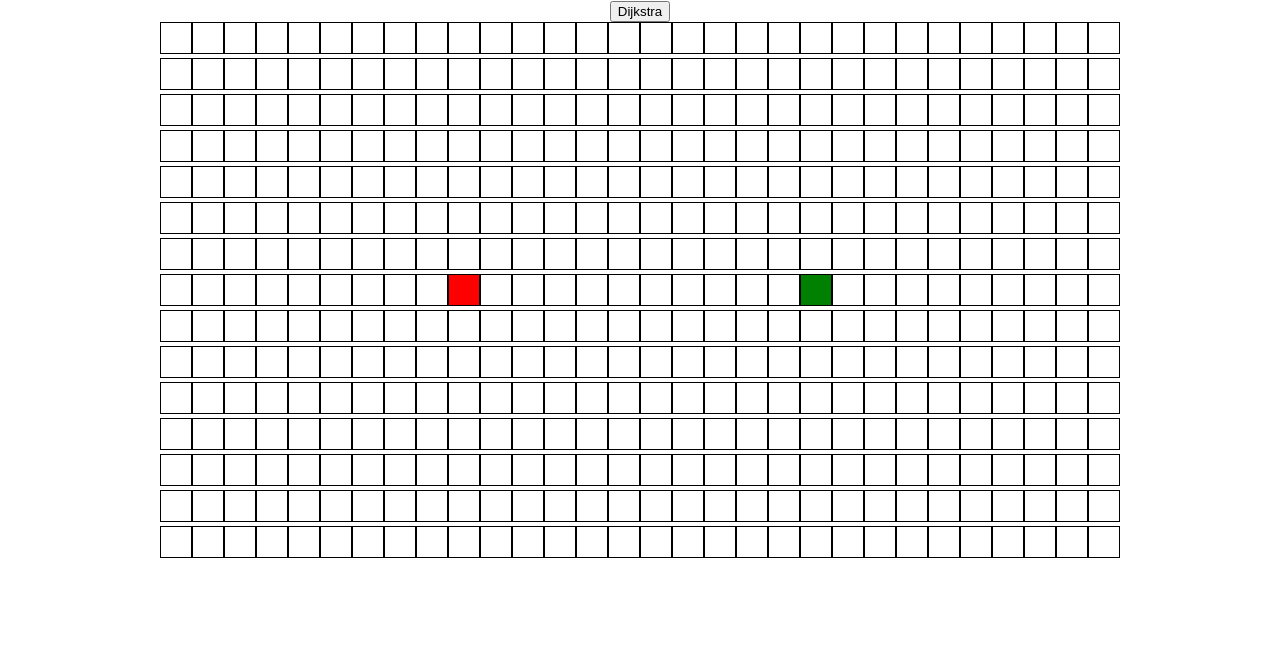
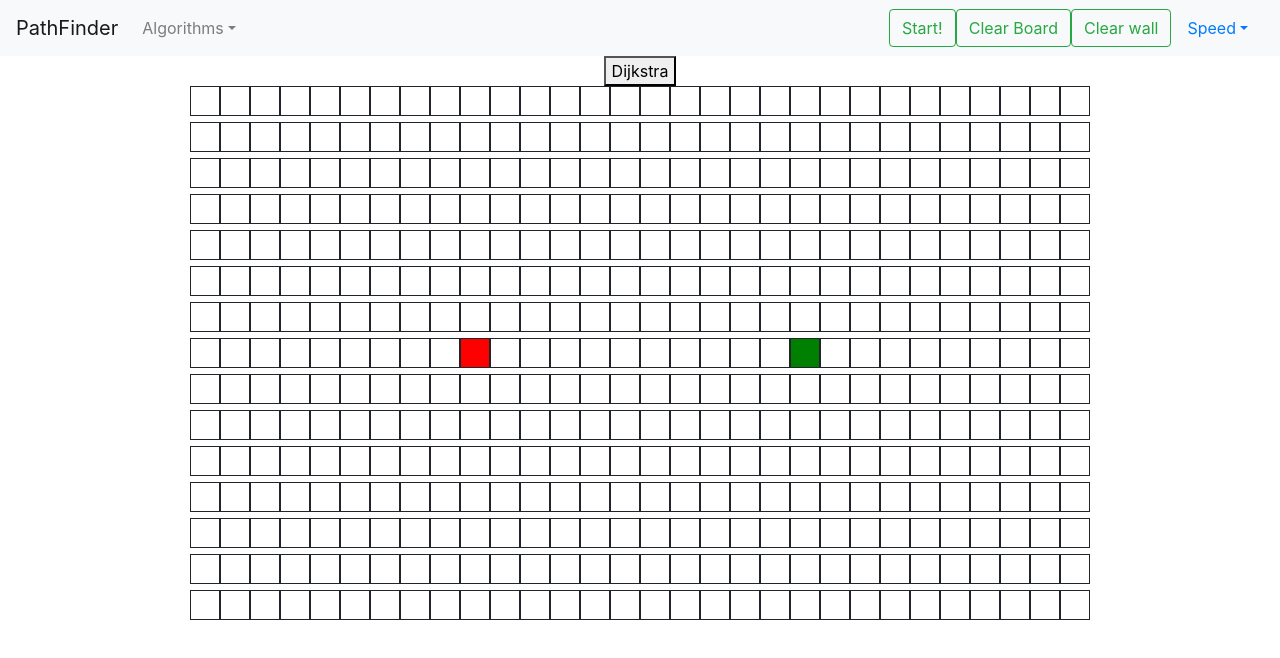
Before and after one commit to Daniel7842900/pathFinder, a React (Create React App) app: page / in a window 1280 px wide. Shown: the top 658 px of the page. Built offline with nearby package versions, Linux system fonts and the light colour scheme.

Commit message:
added navbar template

```diff
--- a/package.json
+++ b/package.json
@@ -6,7 +6,9 @@
     "@testing-library/jest-dom": "^4.2.4",
     "@testing-library/react": "^9.5.0",
     "@testing-library/user-event": "^7.2.1",
+    "bootstrap": "^4.4.1",
     "react": "^16.13.0",
+    "react-bootstrap": "^1.0.1",
     "react-dom": "^16.13.0",
     "react-scripts": "3.4.0"
   },
--- a/public/index.html
+++ b/public/index.html
@@ -10,6 +10,12 @@
       content="Web site created using create-react-app"
     />
     <link rel="apple-touch-icon" href="%PUBLIC_URL%/logo192.png" />
+    <link
+      rel="stylesheet"
+      href="https://maxcdn.bootstrapcdn.com/bootstrap/4.4.1/css/bootstrap.min.css"
+      integrity="sha384-Vkoo8x4CGsO3+Hhxv8T/Q5PaXtkKtu6ug5TOeNV6gBiFeWPGFN9MuhOf23Q9Ifjh"
+      crossorigin="anonymous"
+    />
     <!--
       manifest.json provides metadata used when your web app is installed on a
       user's mobile device or desktop. See https://developers.google.com/web/fundamentals/web-app-manifest/
--- a/src/App.js
+++ b/src/App.js
@@ -1,11 +1,32 @@
 import React from "react";
 import logo from "./logo.svg";
+import "bootstrap/dist/css/bootstrap.min.css";
 import "./App.css";
+import { Navbar, Nav, NavDropdown, Button } from "react-bootstrap";
 import PathFinder from "./Component/PathFinder";
 
 function App() {
   return (
     <div className="App">
+      <Navbar bg="light" expand="md">
+        <Navbar.Brand href="#home">PathFinder</Navbar.Brand>
+        <Navbar.Toggle aria-controls="basic-navbar-nav" />
+        <Navbar.Collapse id="basic-navbar-nav">
+          <Nav className="mr-auto">
+            <NavDropdown title="Algorithms" id="basic-nav-dropdown">
+              <NavDropdown.Item href="#action/3.1">Dijkstra</NavDropdown.Item>
+            </NavDropdown>
+          </Nav>
+          <Button variant="outline-success">Start!</Button>
+          <Button variant="outline-success">Clear Board</Button>
+          <Button variant="outline-success">Clear wall</Button>
+          <NavDropdown title="Speed" id="basic-nav-dropdown">
+            <NavDropdown.Item href="#action/3.1">Fast</NavDropdown.Item>
+            <NavDropdown.Item href="#action/3.2">Normal</NavDropdown.Item>
+            <NavDropdown.Item href="#action/3.3">Slow</NavDropdown.Item>
+          </NavDropdown>
+        </Navbar.Collapse>
+      </Navbar>
       <PathFinder></PathFinder>
     </div>
   );
```
Also changed, not shown: 1 other file (tests, documents, lock files or other folders).
